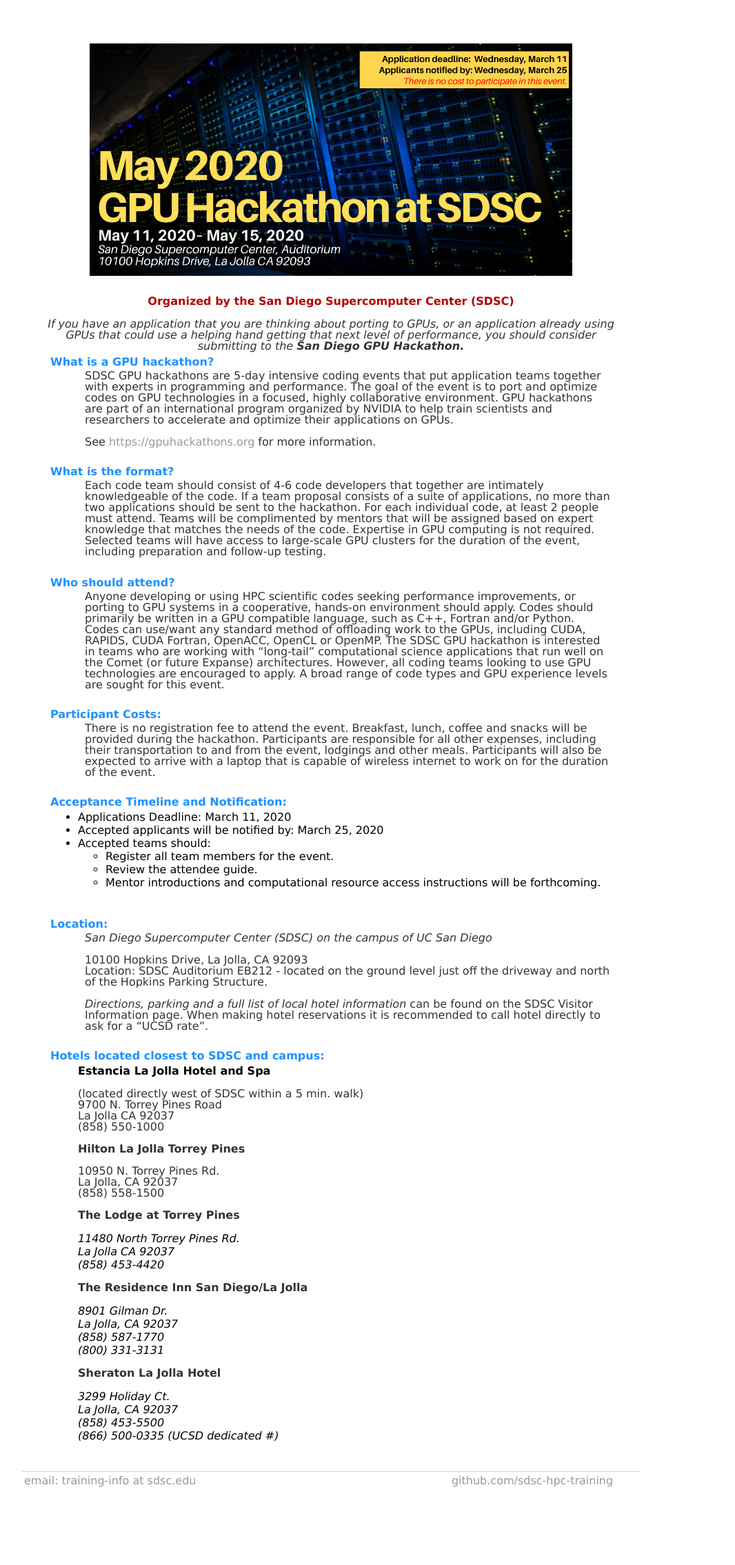
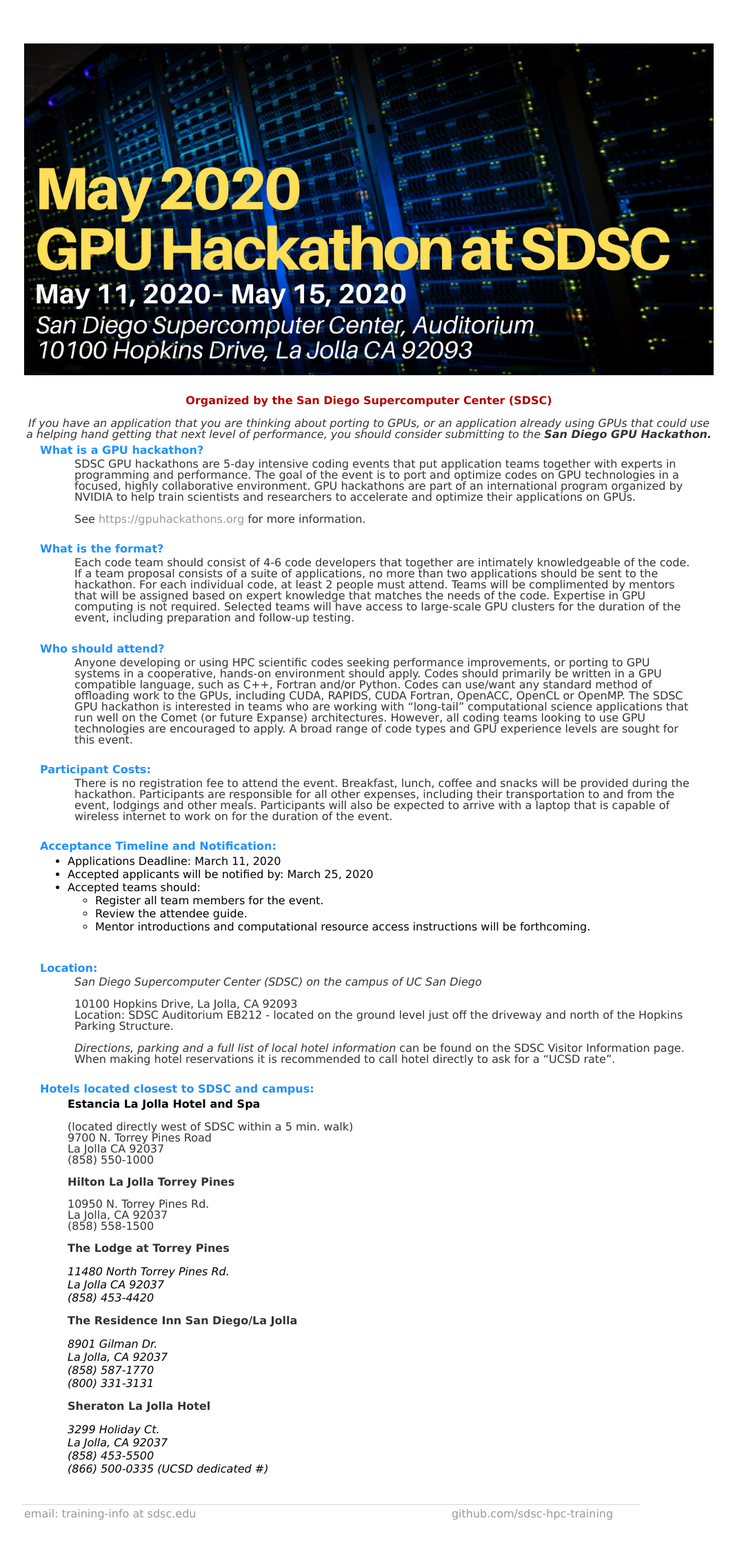
Before and after one commit to sdsc-hpc-training/sdsc-hpc-training.github.io, a Jekyll site: the page built from gpuhackathon/index.html, in a window 1280 px wide. Shown: the whole page at 69% size, without its empty margins (160-1226 px from the left). Built offline with Jekyll 4.4.1, drawn with Linux system fonts in a browser that asks for light colours; before the commit the page ends 2221 px from its top, so only the background shows below that.

Commit message:
Update index.html

```diff
--- a/gpuhackathon/index.html
+++ b/gpuhackathon/index.html
@@ -4,7 +4,7 @@
 ---
 <table border=0 width=96% align="center">
 <tr><td align='center' valign='top'>
-<img src="./images/May2020_GPUhack-header.png" alt="SDSC GPU Hackathon" width="700px" />
+<img src="./images/gpuhackathon_weblogo.png" alt="SDSC GPU Hackathon" width="1000px" />
 </td></tr>
 <tr><td align='left' valign='top'>&nbsp; </td></tr>
 <tr><td align='center' valign='top'>
```
